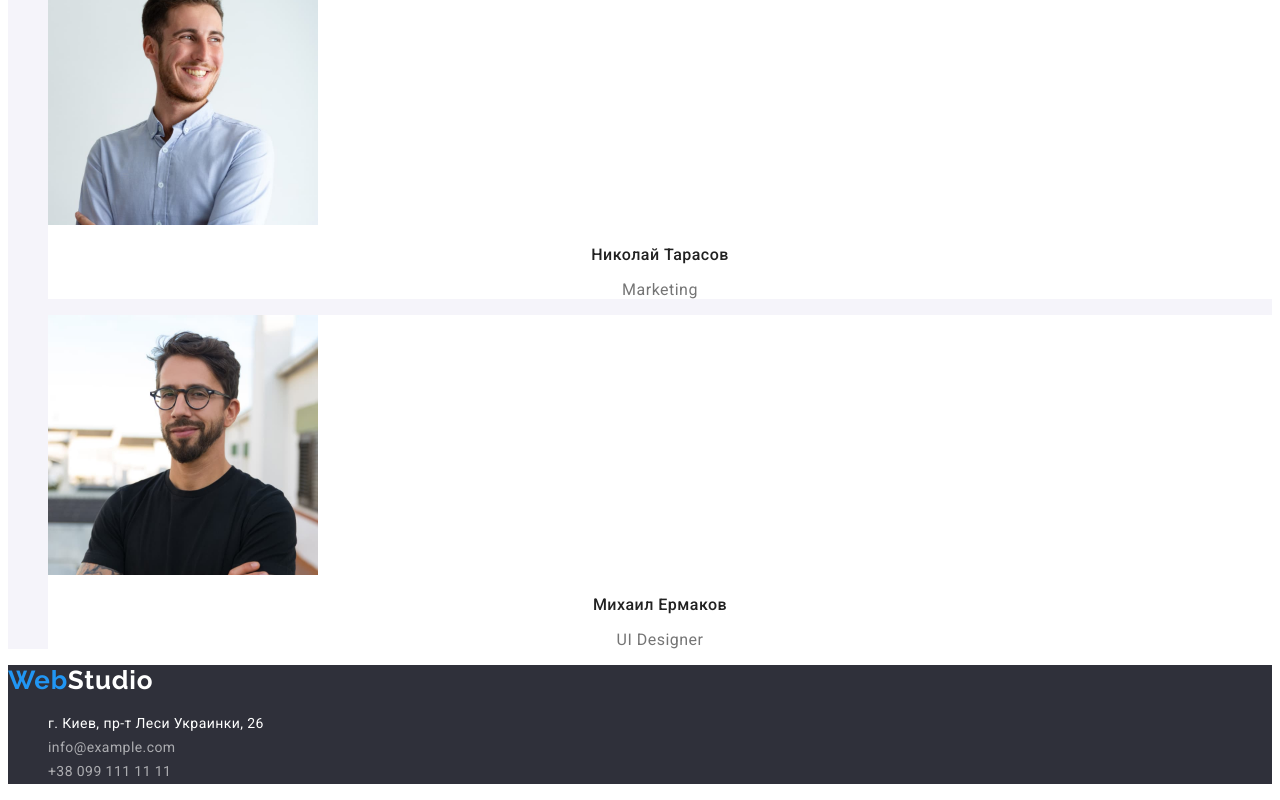
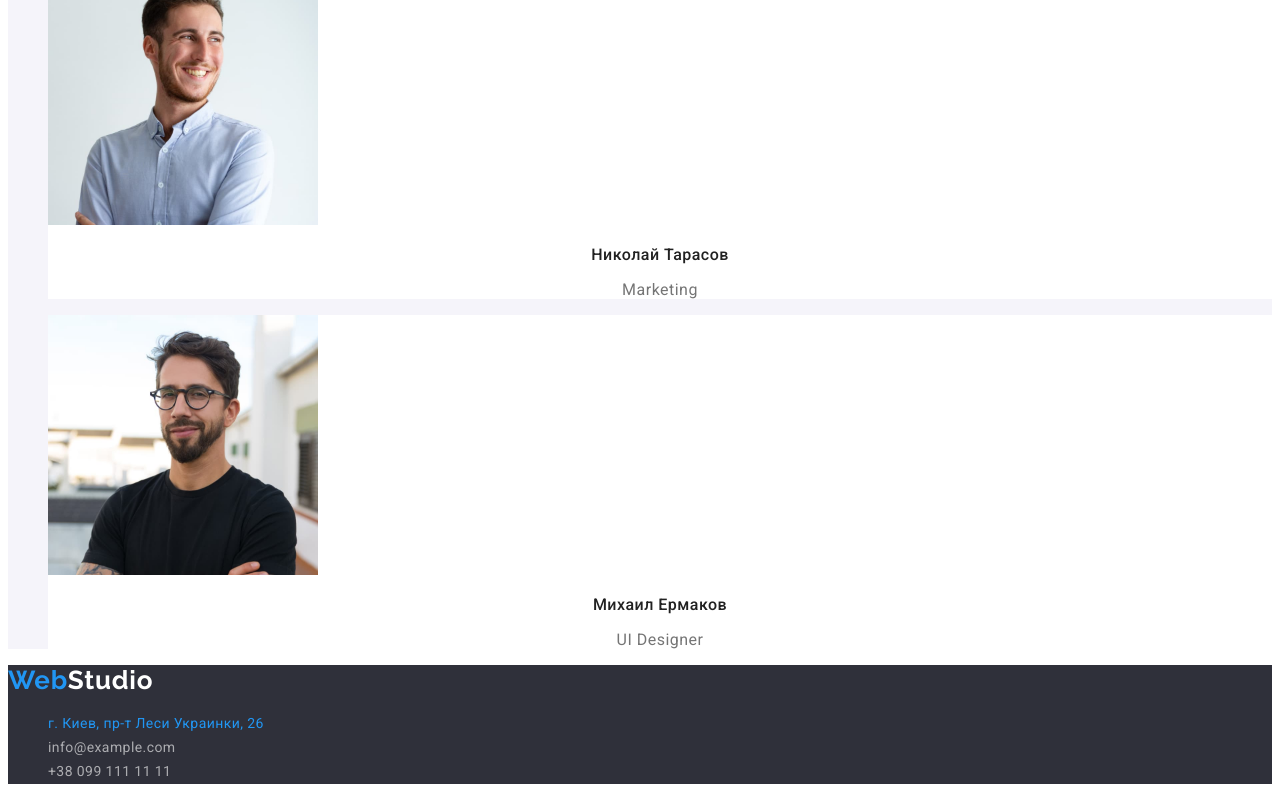
Before and after one commit to SeregikPro/goit-markup-hw-02, a plain HTML site: page index.html in a window 1280 px wide. In both pictures the pointer is over the link "г. Киев, пр-т Леси Украинки, 26". Shown: the part 2441-3241 px from the top of the page. Drawn offline with Linux system fonts and the light colour scheme.

Commit message:
add hover and focus

```diff
--- a/css/styles.css
+++ b/css/styles.css
@@ -195,3 +195,9 @@ body {
     letter-spacing: 0.03em;
     color: var(--fourth-text-color);
 }
+
+.address-link:hover,
+.address-link:focus,
+.contacts-link:hover,
+.contacts-link:focus {
+    color: var(--accent-color);
```
